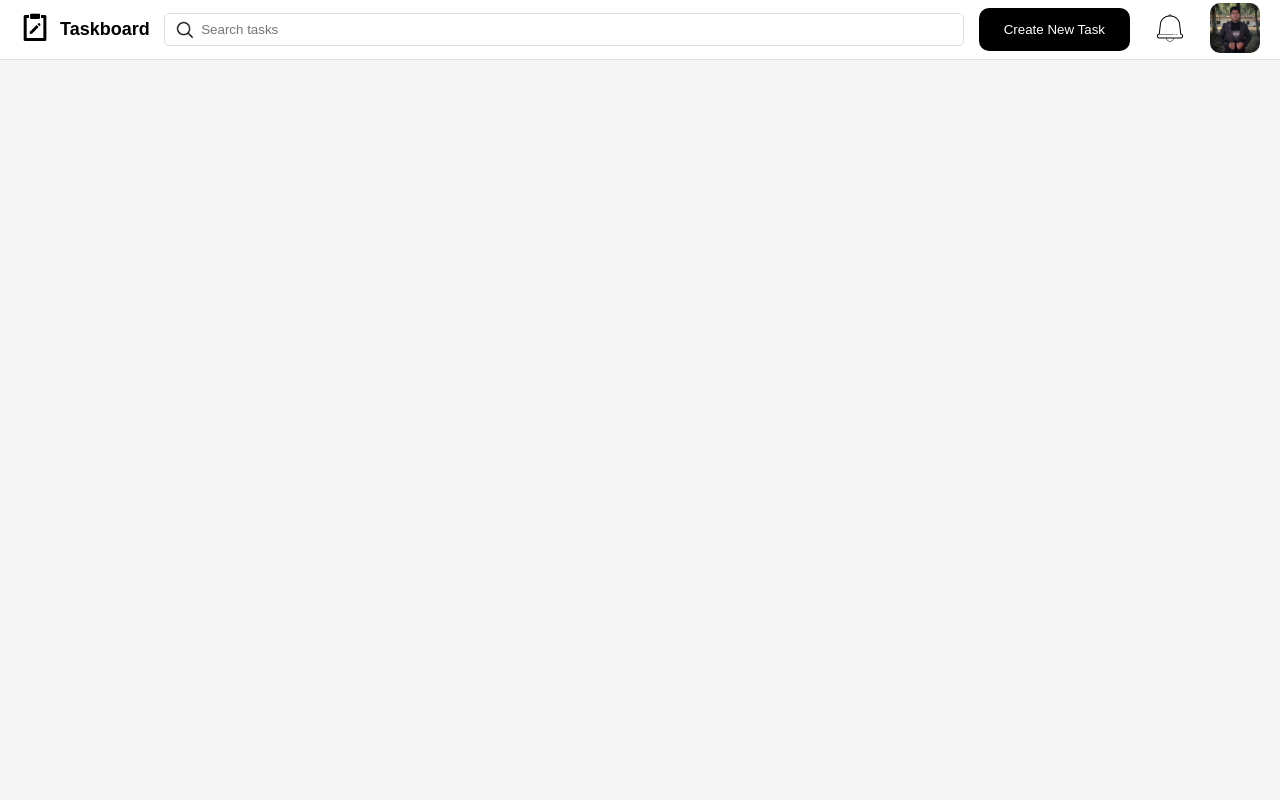
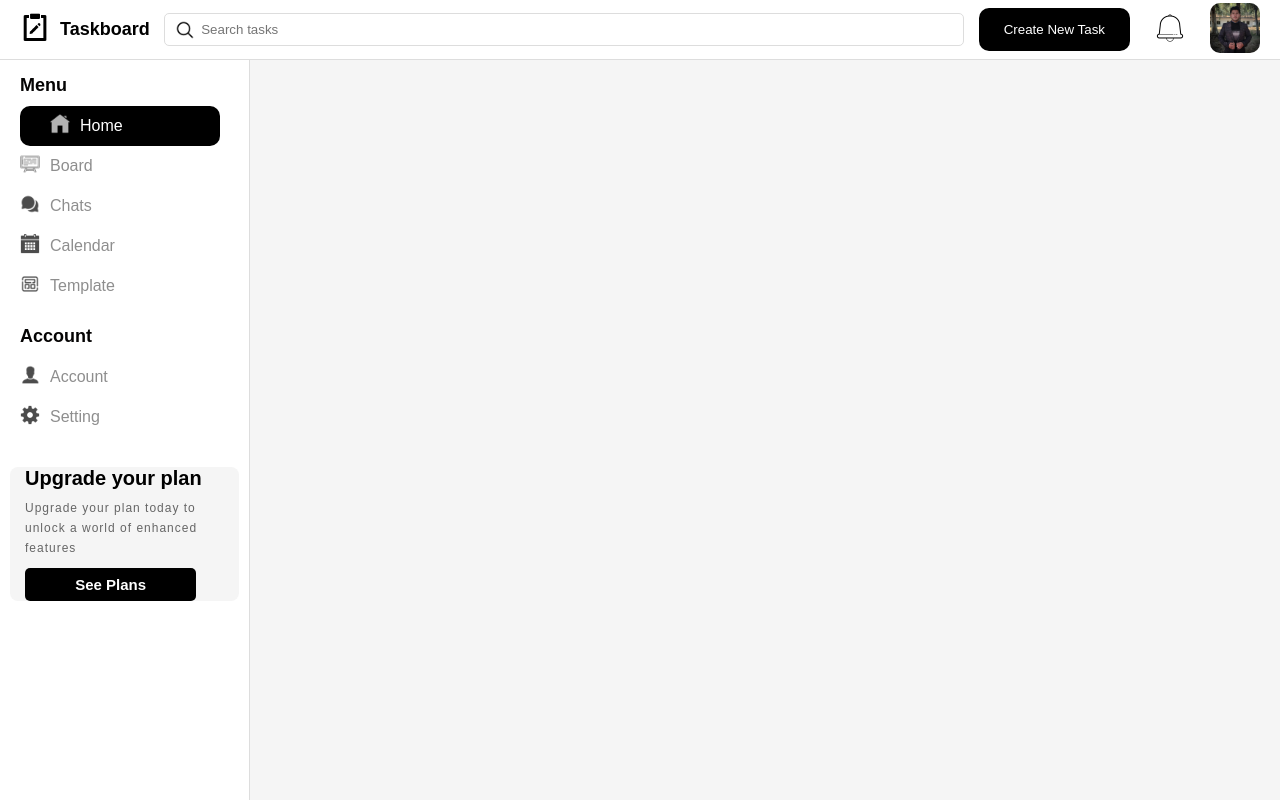
Before and after one commit to Hamadullah12/DDW-Dashboard-Task, a plain HTML site: page index.html in a window 1280 px wide. Drawn offline with Linux system fonts and the light colour scheme.

Commit message:
left side has been completed with the help of some resources

```diff
--- a/index.html
+++ b/index.html
@@ -32,6 +32,61 @@
         </div>
       </div>
       <!-- left side content-->
+      <div class="left-menu">
+        <div class="menu-group">
+          <div class="menu-title">Menu</div>
+          <a href="#" class="menu-link active">
+            <div class="menu-icon">
+              <img src="./assets/icons8-home-50.png" alt="" />
+            </div>
+            Home
+          </a>
+          <a href="#" class="menu-link">
+            <div class="menu-icon">
+              <img src="./assets/icons8-board-50.png" alt="" />
+            </div>
+            Board
+          </a>
+          <a href="#" class="menu-link">
+            <div class="menu-icon">
+              <img src="./assets/icons8-chat-50.png" alt="" />
+            </div>
+            Chats
+          </a>
+          <a href="#" class="menu-link">
+            <div class="menu-icon">
+              <img src="./assets/icons8-calendar-50.png" alt="" />
+            </div>
+            Calendar
+          </a>
+          <a href="#" class="menu-link">
+            <div class="menu-icon">
+              <img src="./assets/icons8-template-50.png" alt="" />
+            </div>
+            Template
+          </a>
+        </div>
+        <div class="menu-group">
+          <div class="menu-title">Account</div>
+          <a href="#" class="menu-link">
+            <div class="menu-icon">
+              <img src="./assets/icons8-account-50.png" alt="" />
+            </div>
+            Account
+          </a>
+          <a href="#" class="menu-link">
+            <div class="menu-icon">
+              <img src="./assets/icons8-setting-50.png" alt="" />
+            </div>
+            Setting
+          </a>
+        </div>
+        <div class="upgrade">
+          <h3>Upgrade your plan</h3>
+          <p>Upgrade your plan today to unlock a world of enhanced features</p>
+          <button class="upgrade-btn">See Plans</button>
+        </div>
+      </div>
     </div>
   </body>
 </html>
--- a/style.css
+++ b/style.css
@@ -77,3 +77,93 @@ body {
 .user img {
     border-radius: 10px;
 }
+
+/* left-menu */
+
+.left-menu {
+    background: white;
+    padding: 15px 0;
+    border-right: 1px solid #ddd;
+    display: flex;
+    flex-direction: column;
+}
+
+.menu-group {
+    margin-bottom: 20px;
+}
+
+.menu-title {
+    color: #050404;
+    font-size: 18px;
+    padding: 0 20px;
+    font-weight: 600;
+    margin-bottom: 10px;
+}
+
+.menu-link {
+    display: flex;
+    align-items: center;
+    padding: 8px 20px;
+    color: #8e8e8e;
+    text-decoration: none;
+}
+
+.menu-link:hover {
+    background: #f5f5f5;
+}
+
+.menu-link.active {
+    margin-left: 20px;
+    width: 200px;
+    background-color: black;
+    border-radius: 10px;
+    color: white;
+}
+
+.menu-link.active {
+    padding-left: 30px;
+}
+
+.menu-icon img {
+    width: 20px;
+    height: 20px;
+    margin-right: 10px;
+    opacity: 0.7;
+}
+
+.upgrade {
+    margin: 10px 10px;
+    background: #f5f5f5;
+    padding-left: 15px;
+    border-radius: 8px;
+    text-align: left;
+    float: 1;
+    display: flex;
+    flex-direction: column;
+    justify-content: center;
+}
+
+.upgrade h3 {
+    margin-bottom: 8px;
+    font-size: 20px;
+}
+
+.upgrade p {
+    color: #666;
+    font-size: 12px;
+    margin-bottom: 10px;
+    line-height: 20px;
+    letter-spacing: 1px;
+}
+
+.upgrade-btn {
+    background: black;
+    color: white;
+    padding: 8px 15px;
+    border: none;
+    border-radius: 5px;
+    width: 80%;
+    font-size: 15px;
+    font-weight: 600;
+    cursor: pointer;
+}
```
Also changed, not shown: assets/icons8-account-50.png (added), assets/icons8-board-50.png (added), assets/icons8-calendar-50.png (added), assets/icons8-camera-50.png (added), assets/icons8-chat-50.png (added), assets/icons8-home-50.png (added), assets/icons8-setting-50.png (added), assets/icons8-template-50.png (added).
